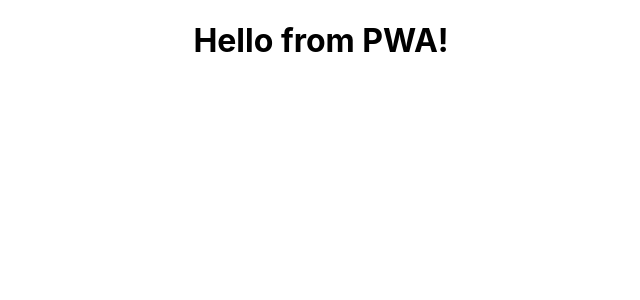
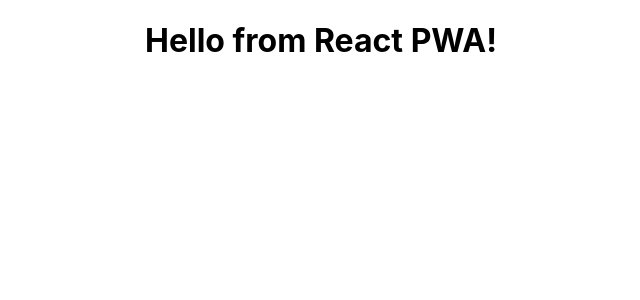
Before and after one commit to stefko-tsonyovski-fntext/PushNotificationsClient, a React (Create React App) app: page / in a window 1280 px wide. Shown: the top 300 px of the page, without its empty margins (319-959 px from the left). Built offline with nearby package versions, Linux system fonts and the light colour scheme.

Commit message:
Changed title

```diff
--- a/src/App.js
+++ b/src/App.js
@@ -20,7 +20,7 @@
 
   return (
     <div className="App">
-      <h1>Hello from PWA!</h1>
+      <h1>Hello from React PWA!</h1>
 
       <Toaster
         position="bottom-left"
```
